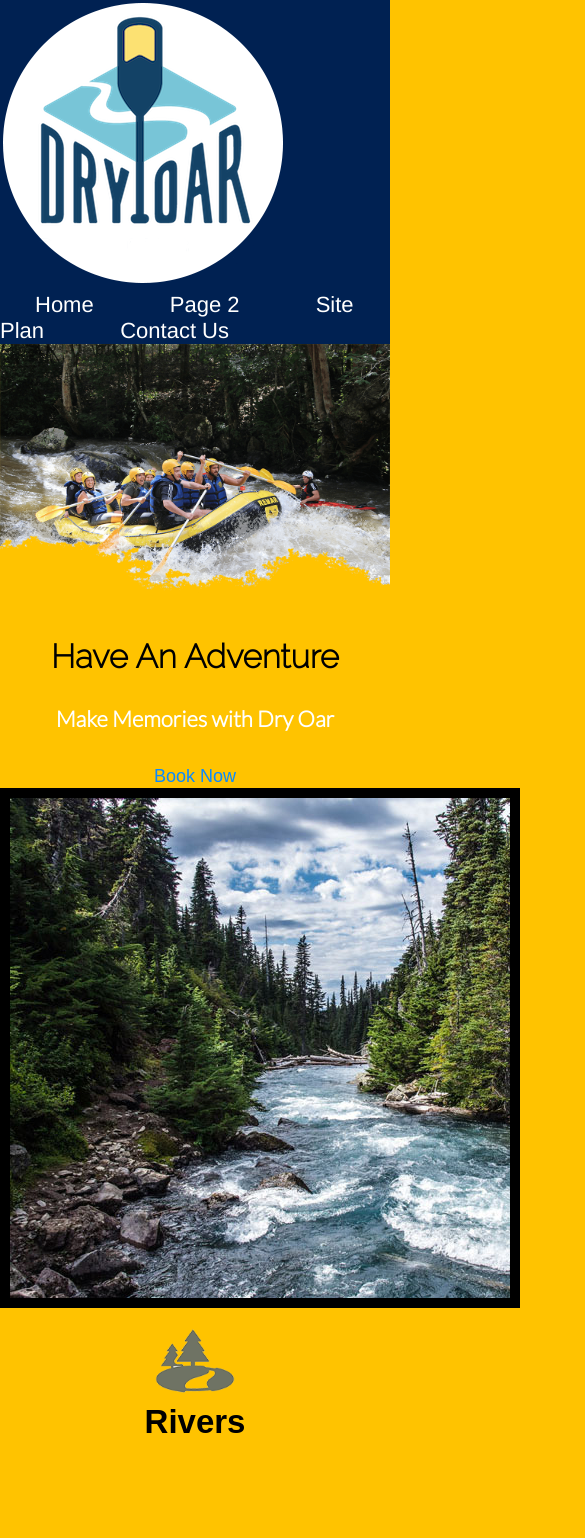
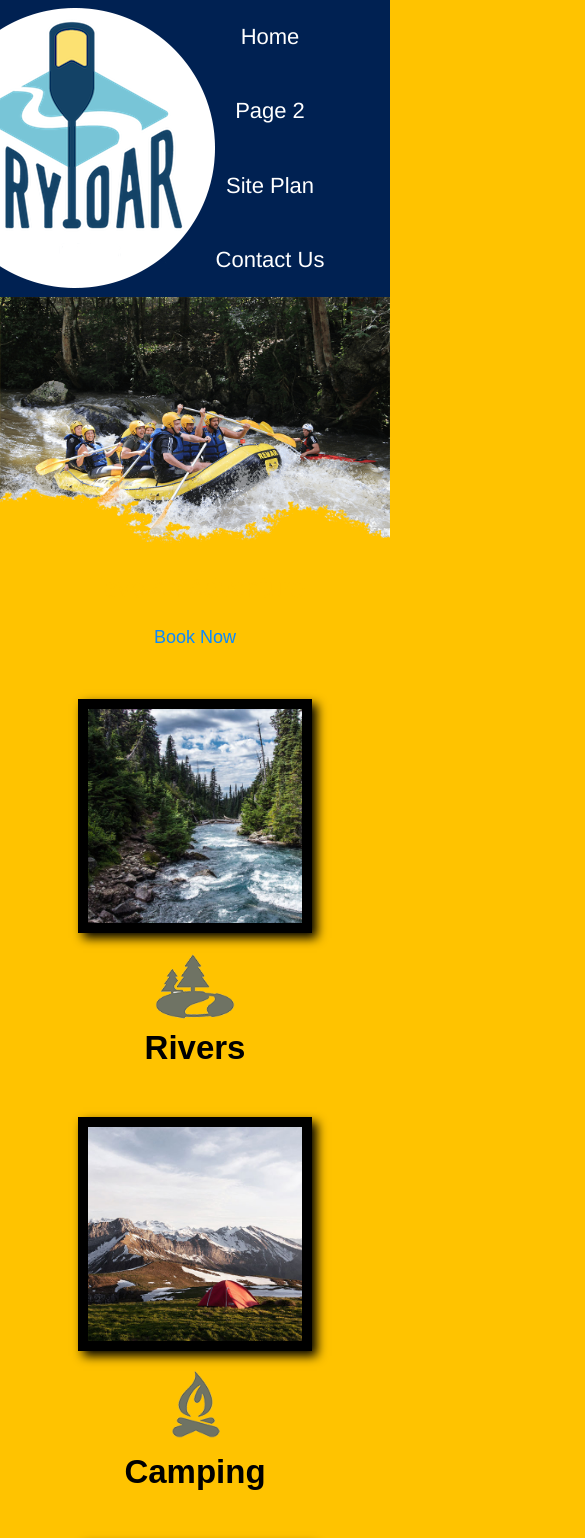
Before and after one commit to castilloR21/wwr, a plain HTML site: page index.html in a window 390 px wide. Shown: the top 1538 px of the page, 585 px wide, since content can reach past the window. Drawn offline with Linux system fonts and the light colour scheme.

Commit message:
Need Help

```diff
--- a/styles/style.css
+++ b/styles/style.css
@@ -4,6 +4,11 @@
 #content{
     max-width:1600px;
     margin: 0 auto;
+}
+
+nav {
+    display: flex;
+    justify-content: space-around;
 }
 
 nav a {
@@ -19,25 +24,44 @@ nav a:hover {
     color: #002152;
 }
 
+#hero {
+    display: grid;
+    grid-template-columns: 1fr 3fr 1fr;
+
+}
+
+#hero-msg {
+    grid-column: 2/3;
+    grid-row: 1/2;
+}
+
 #hero-msg h1{
     text-align: center;
     font-family: 'Raleway', Helvetica, sans-serif;
+    color: #ffc300;
 }
 
 #hero-msg h4 {
     text-align: center;
     font-family: 'Lato', sans-serif;
-
+    color: white;
 
 }
 #hero-img {
     width:100%;
 }
 
+#hero-box {
+    grid-column: 1/4;
+    grid-row: 1/3;
+
+}
+
 .button-box {
     text-align: center;
 
 }
+
 
 main section {
     text-align: center;
@@ -52,7 +76,8 @@ main section img {
 #background {
     height:725px;
     background-color: #0a89ff;
-
+    grid-column: 1/11;
+    grid-row: 4/9;
 }
 
 body {
@@ -68,6 +93,8 @@ h2 {
 }
 header {
     background-color:#002152;
+    display: grid;
+    grid-template-columns: 150px auto;
 }
 
 
@@ -76,6 +103,9 @@ footer {
     color:white;
     padding: 25px 50px;
     margin-top: 200px;
+    display: flex;
+    justify-content: space-around;
+    align-items: center;
 }
 
 footer a{
@@ -97,12 +127,13 @@ footer .social img {
     padding-top: 15px;
 }
 
-.hometitle {
+.home-title {
     color:#002152;
     font-size: 2em;
     margin-top: 10px;
 
 }
+
 
 h4{
     color: white;
@@ -126,6 +157,10 @@ h4{
     background-color:#002152;
     line-height: 1.5em;
     padding: 35px;
+    grid-column: 6/10;
+    grid-row: 6/7;
+    box-shadow: 5px 5px 10px black;
+
 
 }
 
@@ -149,13 +184,96 @@ h4{
 
 #logo_link {
     padding-top: 5px;
+    justify-self: center;
+    align-self: center;
+}
+
+.home-grid {
+    display: grid;
+    grid-template-columns: repeat(10, 1fr)
+}
+
+.card-img, .mountain {
+    width: 100%;
 }
 
 .rivers-cards, .camping-card, .rapids-card {
     margin: 200px 0;
 }
 
+.rivers-card {
+    grid-column: 2/4;
+    grid-row: 2/3;
+}
+
+.camping-card {
+    grid-column: 5/7;
+    grid-row: 2/3;
+}
+
+.rapids-card {
+    grid-column: 8/10;
+    grid-row: 2/3;
+}
+
+
 .card-img {
     border: 10px solid black;
+    transition: transform .5s;
+    box-shadow: 5px 5px 10px black;
+}
 
+
+
+.card-img:hover {
+    opacity: .6;
+    transform: scale(1.1);
 }
+
+.mountains {
+    grid-column: 2/7;
+    grid-row: 5/8;
+    box-shadow: 5px 5px 10px black;
+}
+
+@media screen and (max-width: 900px) {
+    #hero, .home-grid {
+        display: block;
+        height: auto;
+    }
+    nav, footer {
+        flex-direction: column;
+    }
+    nav a {
+        display: block;
+        padding: 15px;
+    }
+    #hero {
+        margin-top: 0;
+    }
+    #hero-msg {
+        margin-top: 0;
+    }
+    #hero-msg h4 {
+        display: none;
+    }
+    .home-title {
+        font-size: 25px;
+        color: #6f7364;
+    }
+    .rivers-card, .camping-card, .rapids-card {
+        margin: 50px auto;
+        width: 60%;
+    }
+    #background {
+        display: none;
+    }
+    .mountains, .msg {
+        width: 80%;
+        display: block;
+        margin: 0 auto;
+    }
+    footer {
+        margin-top: 25px;
+    }
+}
```
